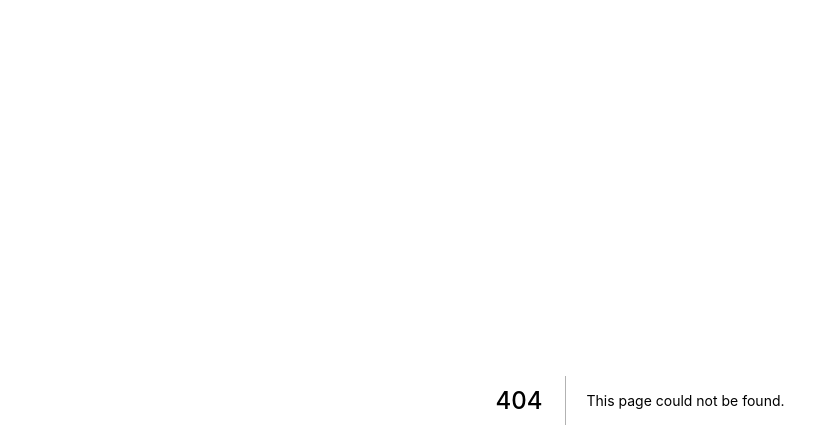
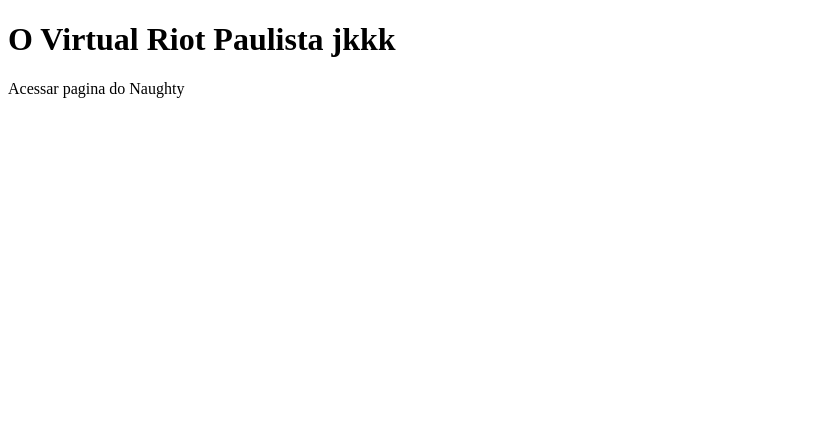
Before and after one commit to NaughtyDOGS/site, a Next.js app: page /strnger in a window 1280 px wide. Before the commit this address had no page. Shown: the top 448 px of the page, without its empty margins (0-839 px from the left). Built offline with nearby package versions, Linux system fonts and the light colour scheme.

Commit message:
NovaPagina

```diff
--- a/pages/index.js
+++ b/pages/index.js
@@ -7,6 +7,9 @@ function Home(){
         <Link href="/sobre">
             <a>Assessa pagina sobre</a>
         </Link>
+        <Link href="/strnger">
+            <a>Assessa pagina strnger</a>
+        </Link>
     </div>
     )
 }
--- /dev/null
+++ b/pages/strnger.js
@@ -0,0 +1,11 @@
+import Link from 'next/link';
+
+function Strnger(){
+    return(
+    <div>
+        <h1>O Virtual Riot Paulista jkkk</h1>
+             <a>Acessar pagina do Naughty</a>
+    </div>
+    )
+}
+export default Strnger
```
